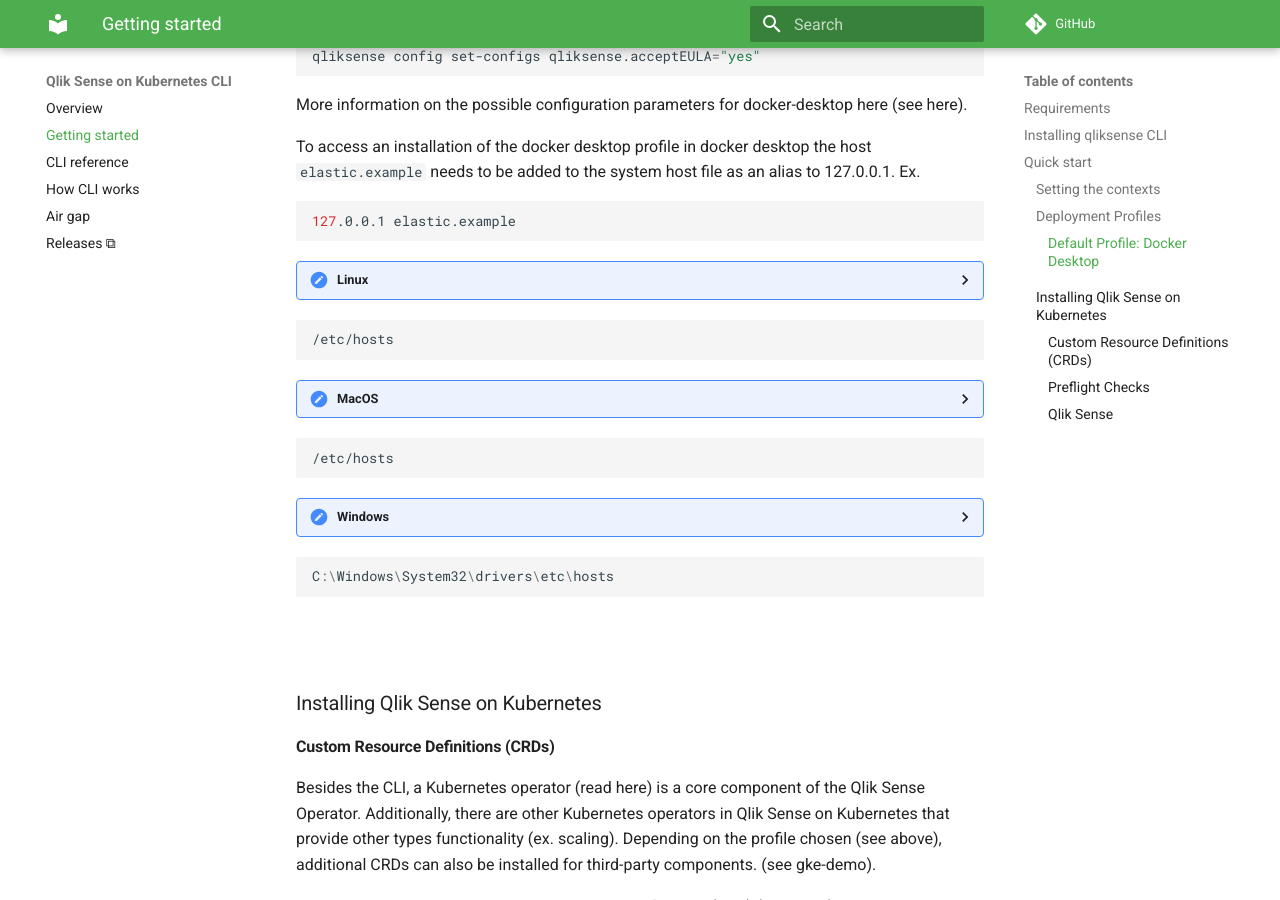
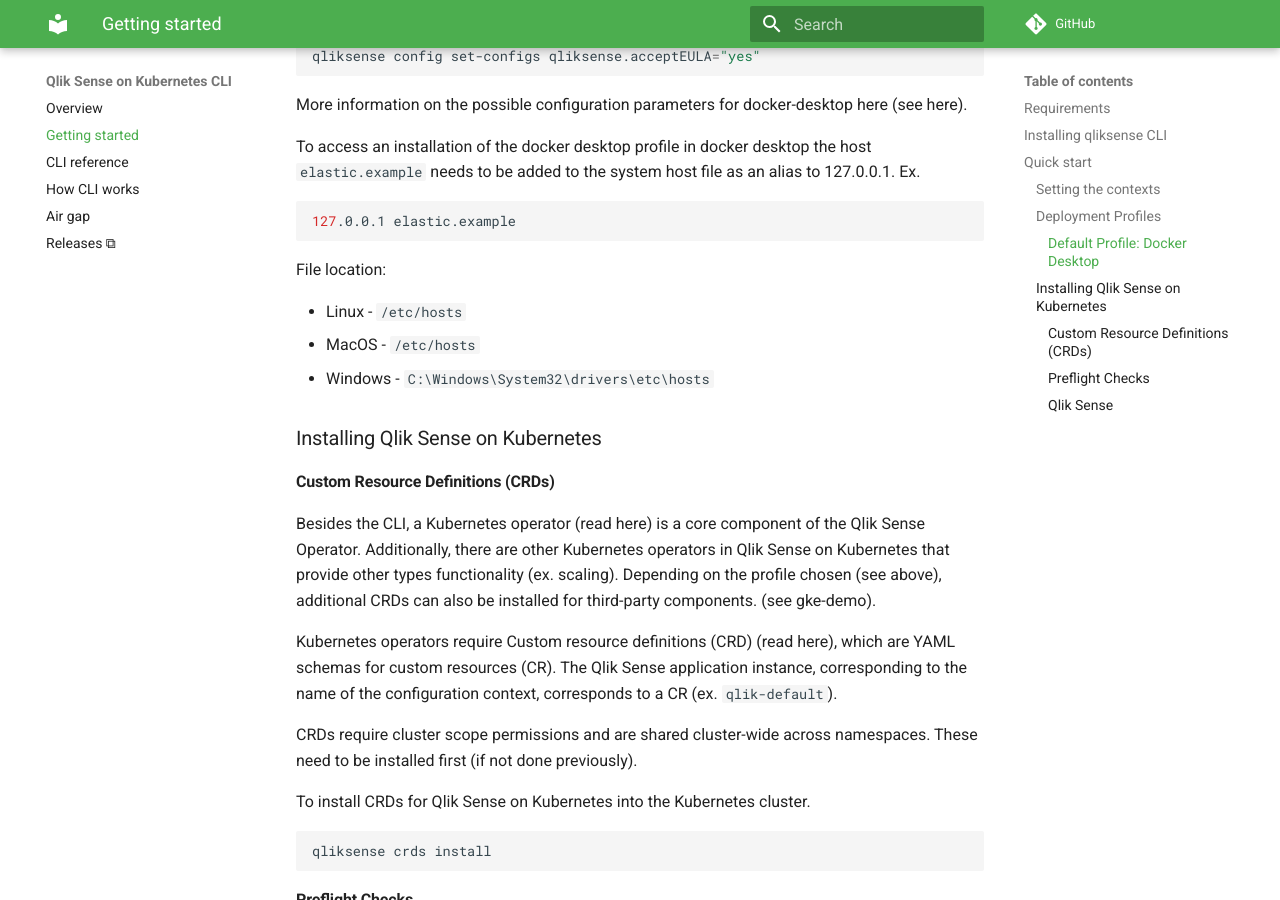
Before and after one commit to qlik-oss/sense-installer, an MkDocs documentation site: the page built from docs/getting_started.md, in a window 1280 px wide and 900 px high, scrolled down 2176 px. Built offline with MkDocs 1.6.1 and Material for MkDocs 9.7.7, drawn with Linux system fonts in a browser that asks for light colours; comment, search, counter and statistics services are not loaded.

Commit message:
Update docs/getting_started.md

````diff
--- a/docs/getting_started.md
+++ b/docs/getting_started.md
@@ -116,25 +116,11 @@
 127.0.0.1 elastic.example
 ```
 
-??? tldr "Linux"
+File location:
 
-```bash
-/etc/hosts
-```
-
-??? tldr "MacOS"
-
-```bash
-/etc/hosts
-```
-
-??? tldr "Windows"
-
-```powershell
-C:\Windows\System32\drivers\etc\hosts
-```
-
-##
+  - Linux - `/etc/hosts`
+  - MacOS - `/etc/hosts`
+  - Windows - `C:\Windows\System32\drivers\etc\hosts`
 
 ### Installing Qlik Sense on Kubernetes
 
````
